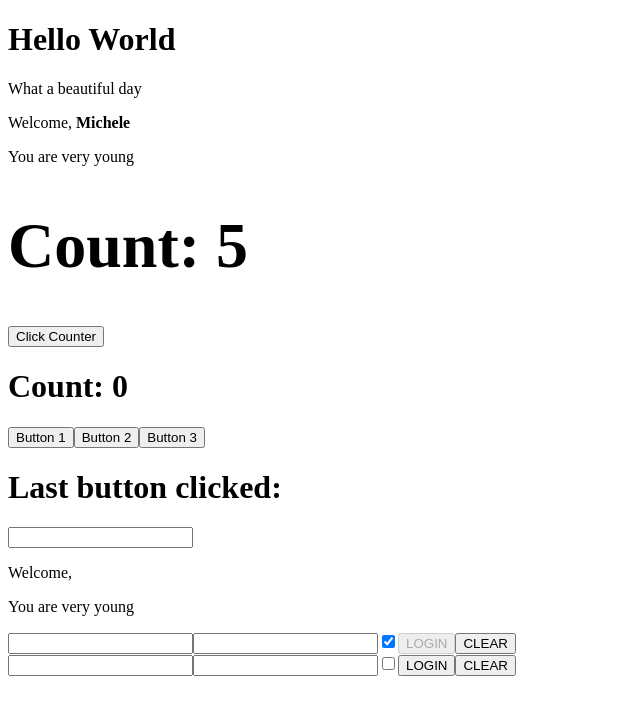
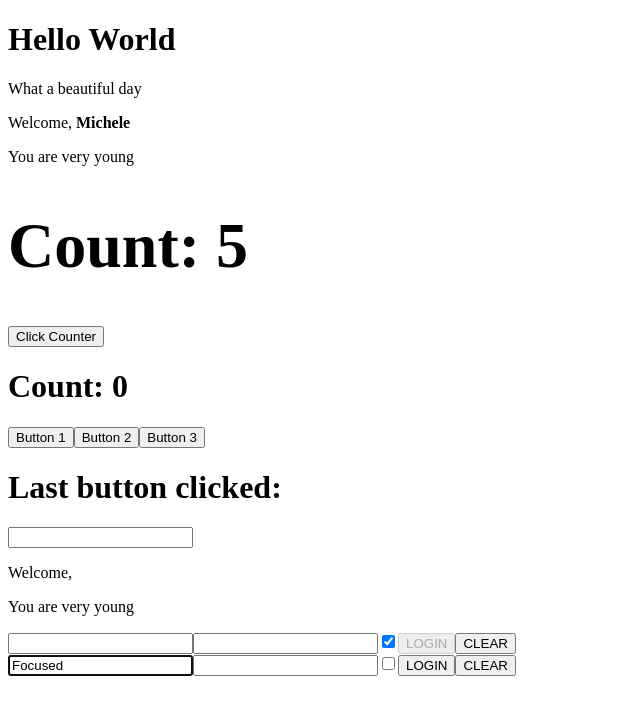
Before and after one commit to Micheleg27/react-exercises, a React (Create React App) app: page / in a window 1280 px wide. Shown: the top 714 px of the page, without its empty margins (0-640 px from the left). Built offline with nearby package versions, Linux system fonts and the light colour scheme.

Commit message:
forms-06

```diff
--- a/src/UncontrolledLogin.js
+++ b/src/UncontrolledLogin.js
@@ -1,6 +1,8 @@
 import React from "react";
 
 export class UncontrolledLogin extends React.Component{
+
+
 
     SubmitForm = (event) => {
         event.preventDefault()
@@ -16,10 +18,14 @@ export class UncontrolledLogin extends React.Component{
         })
     }
 
+    componentDidMount(){
+        this.nameInput.focus();
+      }
+
     render(){
         return <div>
                 <form onSubmit={this.SubmitForm}>
-                    <input name='username' type='text' required />
+                    <input ref={(input) => {this.nameInput = input; }} name='username' type='text' defaultValue='Focused' required />
                     <input name='password' type='password' required />
                     <input name='remember' type='checkbox' />
 
```
